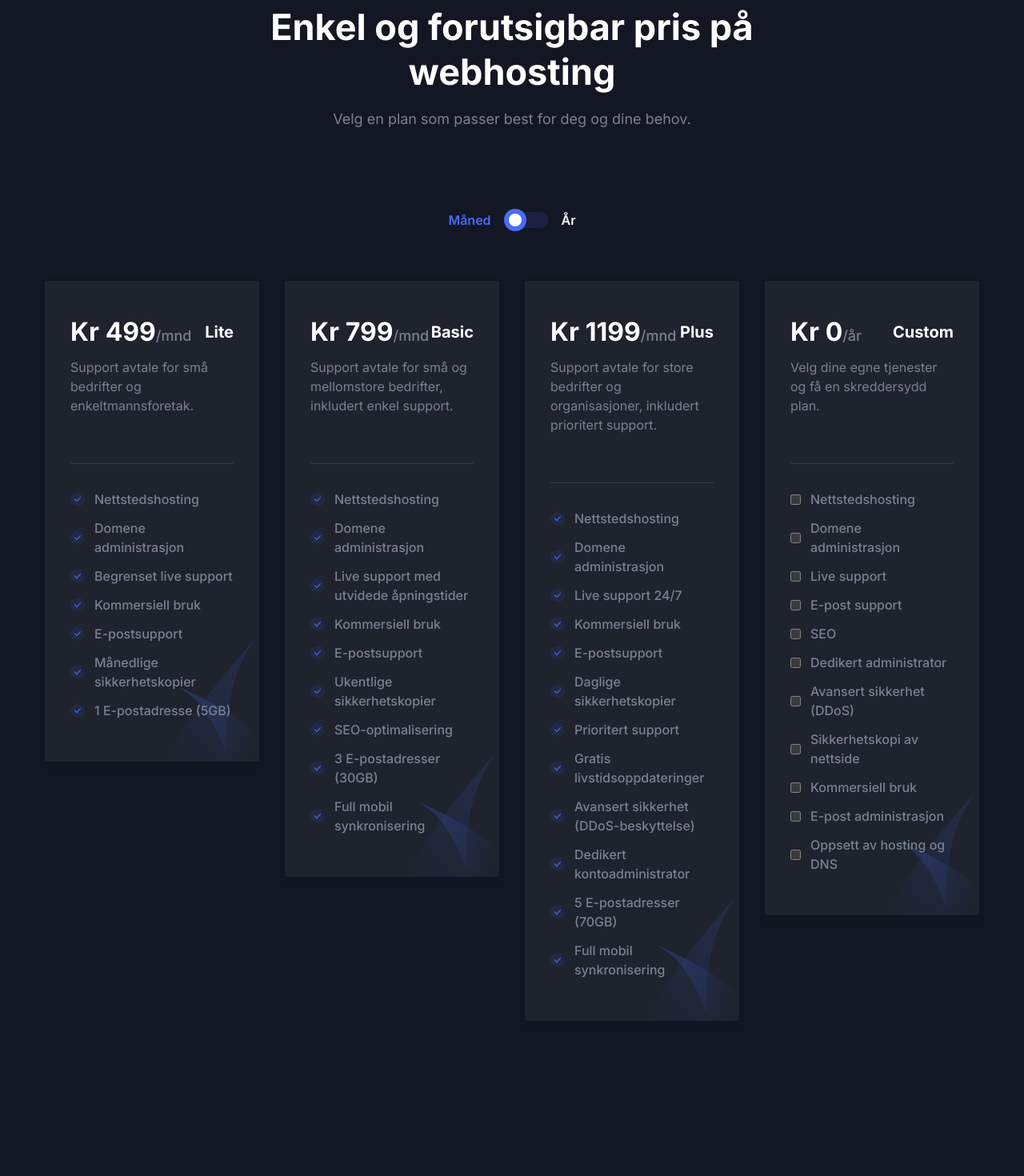
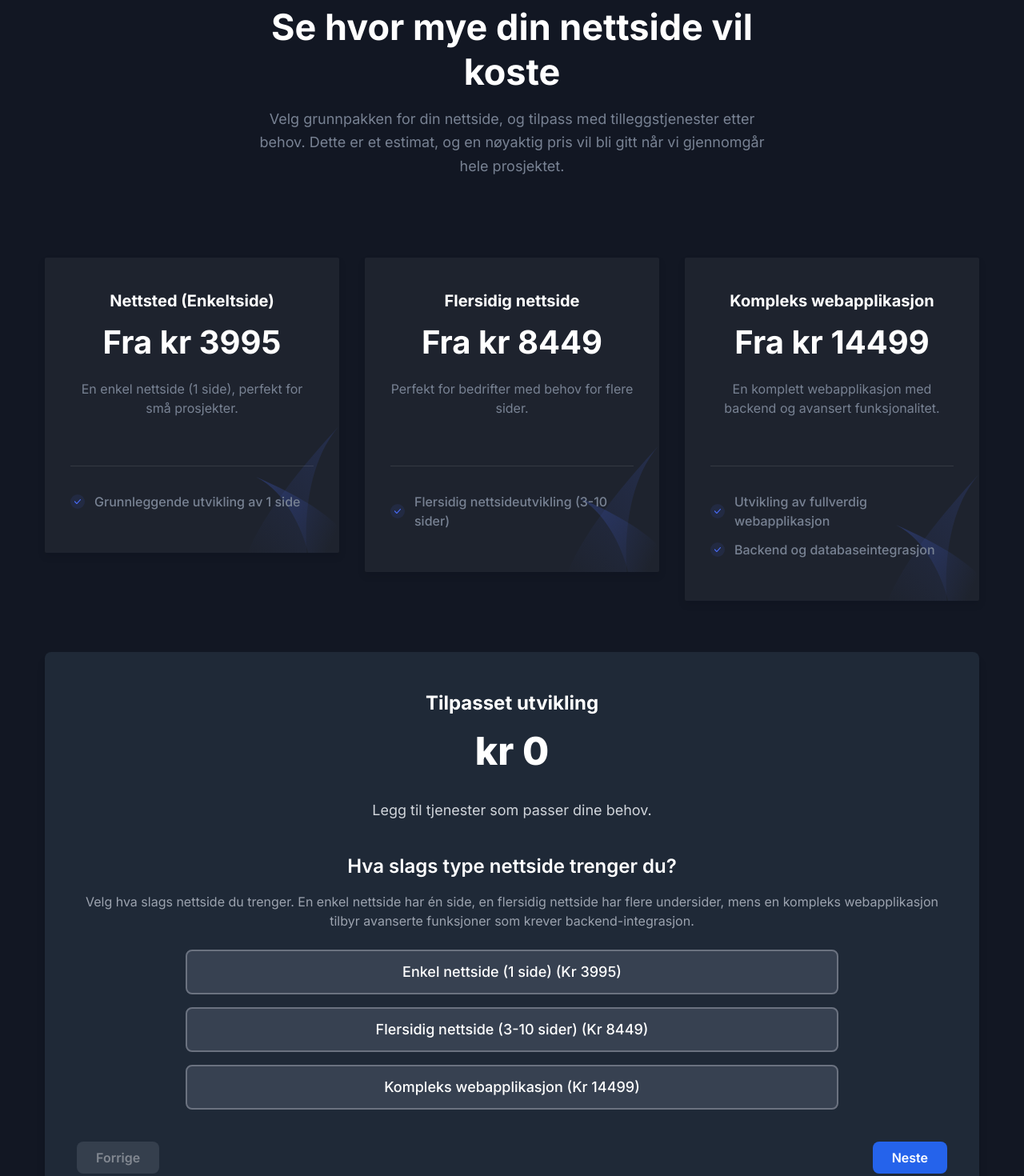
Before and after one commit to PolarCodeSolutions/polarCS-website-react, a Next.js app: page / in a window 1280 px wide. Shown: the part 3800-5270 px from the top of the page at 80% size. Built offline with nearby package versions, Linux system fonts and the light colour scheme.

Commit message:
pricebox update and bug fix (#30)
* pricebox update and bug fix

* Update DynamicPricingBox.tsx

* Update DynamicPricingBox.tsx

* Update index.tsx

* Update index.tsx

```diff
--- a/src/components/Pricing/DynamicPricingBox.tsx
+++ b/src/components/Pricing/DynamicPricingBox.tsx
@@ -1,115 +1,149 @@
+"use client";
 import React, { useState } from 'react';
-import OfferList from './OfferList';
 
 type Service = {
-  text: string;
-  price: number;
-  status?: "active" | "inactive";
+  question: string;
+  explanation: string; // Forklaring for spørsmålet
+  options: { text: string; price: number; disabled?: boolean }[];
 };
 
 const DynamicPricingBox = ({
   basePrice,
-  duration,
   packageName,
   subtitle,
   services
 }: {
   basePrice: number;
-  duration: string;
   packageName: string;
   subtitle: string;
   services: Service[];
 }) => {
-  const [selectedServices, setSelectedServices] = useState(
-    services.reduce((acc, service) => ({ ...acc, [service.text]: false }), {})
-  );
+  const [currentStep, setCurrentStep] = useState(0);
+  const [selectedOptions, setSelectedOptions] = useState<number[]>([]);
+  const [summary, setSummary] = useState<string[]>([]);
 
-  const handleServiceChange = (serviceText: string) => (event: React.ChangeEvent<HTMLInputElement>) => {
-    setSelectedServices({
-      ...selectedServices,
-      [serviceText]: event.target.checked
-    });
+  const handleOptionChange = (price: number, text: string) => {
+    const updatedOptions = [...selectedOptions];
+    updatedOptions[currentStep] = price;
+    setSelectedOptions(updatedOptions);
+
+    const updatedSummary = [...summary];
+    updatedSummary[currentStep] = `${services[currentStep]?.question}: ${text} (Kr ${price})`;
+    setSummary(updatedSummary);
+
+    setTimeout(() => handleNextStep(), 500);
   };
 
   const calculateTotalPrice = () => {
-    const selectedServicePrices = services
-      .filter(service => selectedServices[service.text])
-      .reduce((total, service) => total + service.price, 0);
-    return Math.round(basePrice + selectedServicePrices);
+    const totalSelectedPrices = selectedOptions.reduce(
+      (total, price) => total + (price || 0),
+      0
+    );
+    return Math.round(basePrice + totalSelectedPrices);
+  };
+
+  const handleNextStep = () => {
+    if (currentStep < services.length - 1) {
+      setCurrentStep(currentStep + 1);
+    }
+  };
+
+  const handlePreviousStep = () => {
+    if (currentStep > 0) {
+      setCurrentStep(currentStep - 1);
+    }
+  };
+
+  const resetSurvey = () => {
+    setSelectedOptions([]);
+    setSummary([]);
+    setCurrentStep(0);
+  };
+
+  const handleContactRedirect = () => {
+    const contactUrl = `/kontakt?summary=${encodeURIComponent(
+      summary.join('\n')
+    )}&total=${calculateTotalPrice()}`;
+    window.location.href = contactUrl; // Bruker window.location til å omdirigere
   };
 
   return (
     <div className="w-full">
-      <div className="relative z-10 rounded-sm bg-white px-8 py-10 shadow-three hover:shadow-one dark:bg-gray-dark dark:shadow-two dark:hover:shadow-gray-dark">
-        <div className="flex items-center justify-between">
-          <p className="price mb-2 text-[32px] font-bold text-black dark:text-white">
-            Kr <span className="amount">{calculateTotalPrice()}</span>
-            <span className="time text-lg font-medium text-body-color">
-              /{duration}
-            </span>
-          </p>
-          <p className="mb-2 text-xl font-bold text-dark dark:text-white">
+      <div className="relative z-10 rounded-lg bg-white dark:bg-gray-800 px-10 py-12 shadow-lg transition-all duration-300">
+        <div className="flex flex-col items-center">
+          <p className="mb-2 text-2xl font-bold text-dark dark:text-white">
             {packageName}
           </p>
+          <p className="price mb-6 text-[48px] font-extrabold text-black dark:text-white">
+            kr <span className="amount">{calculateTotalPrice()}</span>
+          </p>
         </div>
-        <p className="mb-7 text-base text-body-color">{subtitle}</p>
-        <div className="mb-8 border-b border-body-color border-opacity-10 pb-8 dark:border-white dark:border-opacity-10"></div>
-        <div>
-          {services.map((service, index) => (
-            <OfferList
+        <p className="mb-10 text-lg text-center text-gray-600 dark:text-gray-300">
+          {subtitle}
+        </p>
+
+        {/* Sjekker om services har data og om currentStep er gyldig */}
+        {services.length > 0 && currentStep < services.length && (
+          <div className="mb-10">
+            <h3 className="text-2xl font-semibold text-center text-dark dark:text-white mb-4">
+              {services[currentStep]?.question}
+            </h3>
+            <p className="text-center text-gray-500 dark:text-gray-400 mb-6">
+              {services[currentStep]?.explanation}
+            </p>
+            <div className="flex flex-col items-center space-y-4">
+              {services[currentStep].options.map((option, index) => (
+                <button
                   key={index}
-              text={service.text}
-              price={service.price}
-              isChecked={selectedServices[service.text]}
-              onChange={handleServiceChange(service.text)}
-              showIcons={false}
-            />
+                  onClick={() => handleOptionChange(option.price, option.text)}
+                  className={`w-3/4 px-6 py-3 text-lg rounded-lg border-2 font-medium transition ${
+                    selectedOptions[currentStep] === option.price
+                      ? 'bg-blue-600 text-white border-blue-600'
+                      : 'bg-white text-dark dark:bg-gray-700 dark:text-white border-gray-300 dark:border-gray-500 hover:bg-gray-100 dark:hover:bg-gray-600'
+                  }`}
+                >
+                  {option.text} (Kr {option.price})
+                </button>
               ))}
             </div>
-        <div className="absolute bottom-0 right-0 z-[-1]">
-          <svg
-            width="179"
-            height="158"
-            viewBox="0 0 179 158"
-            fill="none"
-            xmlns="http://www.w3.org/2000/svg"
+          </div>
+        )}
+
+        {/* Navigasjon */}
+        <div className="flex justify-between mt-8">
+          <button
+            onClick={handlePreviousStep}
+            disabled={currentStep === 0}
+            className="px-6 py-2 bg-gray-300 text-gray-700 dark:bg-gray-600 dark:text-gray-200 rounded-lg font-semibold hover:bg-gray-400 dark:hover:bg-gray-500 disabled:opacity-50"
           >
-            <path
-              opacity="0.5"
-              d="M75.0002 63.256C115.229 82.3657 136.011 137.496 141.374 162.673C150.063 203.47 207.217 197.755 202.419 167.738C195.393 123.781 137.273 90.3579 75.0002 63.256Z"
-              fill="url(#paint0_linear_70:153)"
-            />
-            <path
-              opacity="0.3"
-              d="M178.255 0.150879C129.388 56.5969 134.648 155.224 143.387 197.482C157.547 265.958 65.9705 295.709 53.1024 246.401C34.2588 174.197 100.939 83.7223 178.255 0.150879Z"
-              fill="url(#paint1_linear_70:153)"
-            />
-            <defs>
-              <linearGradient
-                id="paint0_linear_70:153"
-                x1="69.6694"
-                y1="29.9033"
-                x2="196.108"
-                y2="83.2919"
-                gradientUnits="userSpaceOnUse"
+            Forrige
+          </button>
+          <button
+            onClick={handleNextStep}
+            disabled={currentStep === services.length - 1}
+            className="px-6 py-2 bg-blue-600 text-white rounded-lg font-semibold hover:bg-blue-700 disabled:opacity-50"
           >
-                <stop stopColor="#4A6CF7" stopOpacity="0.62" />
-                <stop offset="1" stopColor="#4A6CF7" stopOpacity="0" />
-              </linearGradient>
-              <linearGradient
-                id="paint1_linear_70:153"
-                x1="165.348"
-                y1="-75.4466"
-                x2="-3.75136"
-                y2="103.645"
-                gradientUnits="userSpaceOnUse"
+            Neste
+          </button>
+        </div>
+
+        {/* Tilbakestill og Kontakt-knapper */}
+        {currentStep === services.length - 1 && (
+          <div className="flex flex-col items-center mt-8">
+            <button
+              onClick={resetSurvey}
+              className="mb-4 px-6 py-2 bg-red-500 text-white rounded-lg font-semibold hover:bg-red-600"
             >
-                <stop stopColor="#4A6CF7" stopOpacity="0.62" />
-                <stop offset="1" stopColor="#4A6CF7" stopOpacity="0" />
-              </linearGradient>
-            </defs>
-          </svg>
+              Tilbakestill undersøkelsen
+            </button>
+            <button
+              onClick={handleContactRedirect}
+              className="px-6 py-2 bg-green-500 text-white rounded-lg font-semibold hover:bg-green-600"
+            >
+              Kontakt oss
+            </button>
           </div>
+        )}
       </div>
     </div>
   );
--- a/src/components/Pricing/PricingBox.tsx
+++ b/src/components/Pricing/PricingBox.tsx
@@ -1,29 +1,24 @@
 const PricingBox = (props: {
   price: string;
-  duration: string;
   packageName: string;
   subtitle: string;
   children: React.ReactNode;
 }) => {
-  const { price, duration, packageName, subtitle, children } = props;
+  const { price, packageName, subtitle, children } = props;
 
   return (
     <div className="w-full">
-      <div className="relative z-10 rounded-sm bg-white px-8 py-10 shadow-three hover:shadow-one dark:bg-gray-dark dark:shadow-two dark:hover:shadow-gray-dark">
-        <div className="flex items-center justify-between">
-          <p className="price mb-2 text-[32px] font-bold text-black dark:text-white">
-            Kr <span className="amount">{price}</span>
-            <span className="time text-lg font-medium text-body-color">
-              /{duration}
-            </span>
-          </p>
+      <div className="relative z-10 rounded-sm bg-white px-8 py-10 shadow-three hover:shadow-one dark:bg-gray-dark dark:shadow-two dark:hover:shadow-gray-dark transition-all duration-300">
+        <div className="flex flex-col items-center">
           <p className="mb-2 text-xl font-bold text-dark dark:text-white">
             {packageName}
           </p>
+          <p className="price mb-4 text-[40px] font-bold text-black dark:text-white">
+            Fra kr <span className="amount">{price}</span>
+          </p>
         </div>
-        <p className="mb-7 text-base text-body-color">{subtitle}</p>
-        <div className="mb-8 border-b border-body-color border-opacity-10 pb-8 dark:border-white dark:border-opacity-10">
-        </div>
+        <p className="mb-7 text-base text-body-color text-center">{subtitle}</p>
+        <div className="mb-8 border-b border-body-color border-opacity-10 pb-8 dark:border-white dark:border-opacity-10"></div>
         <div>{children}</div>
         <div className="absolute bottom-0 right-0 z-[-1]">
           <svg
--- a/src/components/Pricing/index.tsx
+++ b/src/components/Pricing/index.tsx
@@ -1,139 +1,126 @@
 "use client";
-import { useState } from "react";
 import SectionTitle from "../Common/SectionTitle";
 import PricingBox from "./PricingBox";
 import DynamicPricingBox from "./DynamicPricingBox";
 import OfferList from "./OfferList";
+import React, { useState } from 'react';
 
 type Service = {
-  text: string;
-  price: number;
-  status?: "active" | "inactive";
+  question: string;
+  explanation: string;  // Forklaring for spørsmålet
+  options: { text: string; price: number; disabled?: boolean }[];
 };
 
 const Pricing = () => {
-  const [isMonthly, setIsMonthly] = useState(true);
-
-  const services: Service[] = [
-    { text: "Nettstedshosting", price: 2500, status: "active" },
-    { text: "Domene administrasjon", price: 500, status: "active" },
-    { text: "Live support", price: 2000, status: "active" },
-    { text: "E-post support", price: 1200, status: "active" },
-    { text: "SEO", price: 1800, status: "active" },
-    { text: "Dedikert administrator", price: 1000, status: "active" },
-    { text: "Avansert sikkerhet (DDoS)", price: 1500, status: "active" },
-    { text: "Sikkerhetskopi av nettside", price: 900, status: "active" },
-    { text: "Kommersiell bruk", price: 800, status: "active" },
-    { text: "E-post administrasjon", price: 700, status: "active" },
-    { text: "Oppsett av hosting og DNS", price: 488, status: "active" }
+  // Tjenester for spørsmål i DynamicPricingBox, med forklaringer
+  const questionServices: Service[] = [
+    {
+      question: "Hva slags type nettside trenger du?",
+      explanation: "Velg hva slags nettside du trenger. En enkel nettside har én side, en flersidig nettside har flere undersider, mens en kompleks webapplikasjon tilbyr avanserte funksjoner som krever backend-integrasjon.",
+      options: [
+        { text: "Enkel nettside (1 side)", price: 3995 },
+        { text: "Flersidig nettside (3-10 sider)", price: 8449 },
+        { text: "Kompleks webapplikasjon", price: 14499 }
+      ]
+    },
+    {
+      question: "Trenger du responsivt design?",
+      explanation: "Responsivt design gjør at nettsiden fungerer godt på alle enheter, inkludert mobiltelefoner og nettbrett. Hvis du bare trenger en desktop-versjon, kan du velge bort dette.",
+      options: [
+        { text: "Ja, mobil og nettbrettoptimalisert", price: 1200 },
+        { text: "Nei, kun desktop", price: 0 }
+      ]
+    },
+    {
+      question: "Vil du ha SEO-optimalisering?",
+      explanation: "SEO (søkemotoroptimalisering) hjelper nettsiden din med å bli funnet i søkemotorer som Google, ved å forbedre synligheten din på nettet.",
+      options: [
+        { text: "Ja", price: 1800 },
+        { text: "Nei", price: 0 }
+      ]
+    },
+    {
+      question: "Skal nettsiden ha sosiale medier-integrering?",
+      explanation: "Integrering med sosiale medier gjør det enkelt for brukerne dine å dele og interagere med innhold fra nettsiden direkte på sosiale plattformer.",
+      options: [
+        { text: "Ja, med full integrasjon", price: 1200 },
+        { text: "Nei", price: 0 }
+      ]
+    },
+    {
+      question: "Trenger du skreddersydd design og brukeropplevelse (UI/UX)?",
+      explanation: "Skreddersydd design og brukeropplevelse gir deg en unik og personlig tilpasset nettside, designet spesielt for din merkevare og målgruppe.",
+      options: [
+        { text: "Ja, med tilpasset design", price: 2500 },
+        { text: "Nei, en enkel mal", price: 0 }
+      ]
+    },
+    {
+      question: "Vil du ha vedlikehold og support etter lansering?",
+      explanation: "Vedlikehold og support sørger for at nettsiden din holdes oppdatert, sikker, og får hjelp ved eventuelle problemer i opptil 12 måneder etter lansering.",
+      options: [
+        { text: "Ja, med 12 måneders support", price: 2200 },
+        { text: "Nei, bare utvikling", price: 0 }
+      ]
+    },
+    {
+      question: "Trenger du spesifikke funksjoner på nettsiden?",
+      explanation: "Noen nettsider krever spesialfunksjoner som e-handelsløsninger, bookingsystemer, blogger, eller brukerautentisering. Velg det du trenger her.",
+      options: [
+        { text: "E-handel", price: 10000 },
+        { text: "Kalender- og bookingsystem", price: 8000 },
+        { text: "Blogg", price: 3000 },
+        { text: "Brukerautentisering", price: 6000 },
+        { text: "Nei", price: 0 }
+      ]
+    },
   ];
 
   return (
     <section id="pricing" className="relative z-10 py-16 md:py-20 lg:py-28">
       <div className="container">
         <SectionTitle
-          title="Enkel og forutsigbar pris på webhosting"
-          paragraph="Velg en plan som passer best for deg og dine behov."
+          title="Se hvor mye din nettside vil koste"
+          paragraph="Velg grunnpakken for din nettside, og tilpass med tilleggstjenester etter behov. Dette er et estimat, og en nøyaktig pris vil bli gitt når vi gjennomgår hele prosjektet."
           center
           width="665px"
         />
 
-        <div className="w-full">
-          <div className="mb-8 flex justify-center md:mb-12 lg:mb-16">
-            <span
-              onClick={() => setIsMonthly(true)}
-              className={`${
-                isMonthly
-                  ? "pointer-events-none text-primary"
-                  : "text-dark dark:text-white"
-              } mr-4 cursor-pointer text-base font-semibold`}
-            >
-              Måned
-            </span>
-            <div
-              onClick={() => setIsMonthly(!isMonthly)}
-              className="flex cursor-pointer items-center"
-            >
-              <div className="relative">
-                <div className="h-5 w-14 rounded-full bg-[#1D2144] shadow-inner"></div>
-                <div
-                  className={`${
-                    isMonthly ? "" : "translate-x-full"
-                  } shadow-switch-1 absolute left-0 top-[-4px] flex h-7 w-7 items-center justify-center rounded-full bg-primary transition`}
-                >
-                  <span className="active h-4 w-4 rounded-full bg-white"></span>
-                </div>
-              </div>
-            </div>
-            <span
-              onClick={() => setIsMonthly(false)}
-              className={`${
-                isMonthly
-                  ? "text-dark dark:text-white"
-                  : "pointer-events-none text-primary"
-              } ml-4 cursor-pointer text-base font-semibold`}
-            >
-              År
-            </span>
-          </div>
+        {/* Grunnpakker */}
+        <div className="grid grid-cols-1 gap-x-8 gap-y-10 md:grid-cols-2 lg:grid-cols-3">
+          <PricingBox
+            packageName="Nettsted (Enkeltside)"
+            price="3995"
+            subtitle="En enkel nettside (1 side), perfekt for små prosjekter."
+          >
+            <OfferList text="Grunnleggende utvikling av 1 side" status="active" />
+          </PricingBox>
+
+          <PricingBox
+            packageName="Flersidig nettside"
+            price="8449"
+            subtitle="Perfekt for bedrifter med behov for flere sider."
+          >
+            <OfferList text="Flersidig nettsideutvikling (3-10 sider)" status="active" />
+          </PricingBox>
+
+          <PricingBox
+            packageName="Kompleks webapplikasjon"
+            price="14499"
+            subtitle="En komplett webapplikasjon med backend og avansert funksjonalitet."
+          >
+            <OfferList text="Utvikling av fullverdig webapplikasjon" status="active" />
+            <OfferList text="Backend og databaseintegrasjon" status="active" />
+          </PricingBox>
         </div>
 
-        <div className="grid grid-cols-1 gap-x-8 gap-y-10 md:grid-cols-2 lg:grid-cols-4">
-          <PricingBox
-            packageName="Lite"
-            price={isMonthly ? "499" : "5495"}
-            duration={isMonthly ? "mnd" : "år"}
-            subtitle="Support avtale for små bedrifter og enkeltmannsforetak."
-          >
-            <OfferList text="Nettstedshosting" status="active" />
-            <OfferList text="Domene administrasjon" status="active" />
-            <OfferList text="Begrenset live support" status="active" />
-            <OfferList text="Kommersiell bruk" status="active" />
-            <OfferList text="E-postsupport" status="active" />
-            <OfferList text="Månedlige sikkerhetskopier" status="active" />
-            <OfferList text="1 E-postadresse (5GB)" status="active" />
-          </PricingBox>
-          <PricingBox
-            packageName="Basic"
-            price={isMonthly ? "799" : "8499"}
-            duration={isMonthly ? "mnd" : "år"}
-            subtitle="Support avtale for små og mellomstore bedrifter, inkludert enkel support."
-          >
-            <OfferList text="Nettstedshosting" status="active" />
-            <OfferList text="Domene administrasjon" status="active" />
-            <OfferList text="Live support med utvidede åpningstider" status="active" />
-            <OfferList text="Kommersiell bruk" status="active" />
-            <OfferList text="E-postsupport" status="active" />
-            <OfferList text="Ukentlige sikkerhetskopier" status="active" />
-            <OfferList text="SEO-optimalisering" status="active" />
-            <OfferList text="3 E-postadresser (30GB)" status="active" />
-            <OfferList text="Full mobil synkronisering" status="active" />
-          </PricingBox>
-          <PricingBox
-            packageName="Plus"
-            price={isMonthly ? "1199" : "12200"}
-            duration={isMonthly ? "mnd" : "år"}
-            subtitle="Support avtale for store bedrifter og organisasjoner, inkludert prioritert support."
-          >
-            <OfferList text="Nettstedshosting" status="active" />
-            <OfferList text="Domene administrasjon" status="active" />
-            <OfferList text="Live support 24/7" status="active" />
-            <OfferList text="Kommersiell bruk" status="active" />
-            <OfferList text="E-postsupport" status="active" />
-            <OfferList text="Daglige sikkerhetskopier" status="active" />
-            <OfferList text="Prioritert support" status="active" />
-            <OfferList text="Gratis livstidsoppdateringer" status="active" />
-            <OfferList text="Avansert sikkerhet (DDoS-beskyttelse)" status="active" />
-            <OfferList text="Dedikert kontoadministrator" status="active" />
-            <OfferList text="5 E-postadresser (70GB)" status="active" />
-            <OfferList text="Full mobil synkronisering" status="active" />
-          </PricingBox>
+        {/* Dynamic Pricing Box - Tilpasning av tilleggstjenester */}
+        <div className="mt-16">
           <DynamicPricingBox
-            basePrice={isMonthly ? 0 : 0}
-            duration={isMonthly ? "år" : "år"}
-            packageName="Custom"
-            subtitle="Velg dine egne tjenester og få en skreddersydd plan."
-            services={services}
+            basePrice={0}
+            packageName="Tilpasset utvikling"
+            subtitle="Legg til tjenester som passer dine behov."
+            services={questionServices} // Bruker questionServices for DynamicPricingBox
           />
         </div>
       </div>
```
Also changed, not shown: src/components/About/AboutSectionThree.tsx (+12 -8 lines), src/components/Contact/index.tsx (+28 -8 lines). Lines whose indentation alone changed are shown as unchanged.
